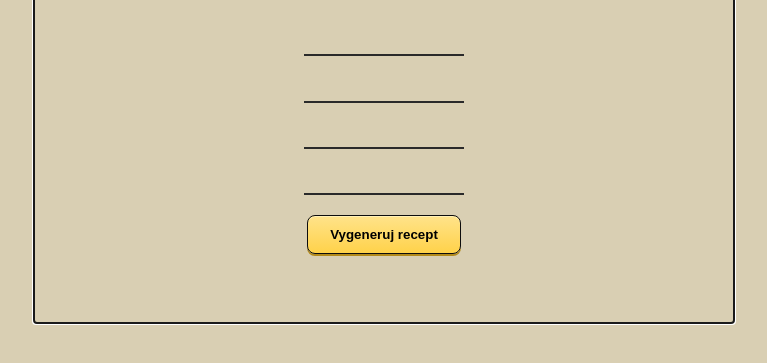
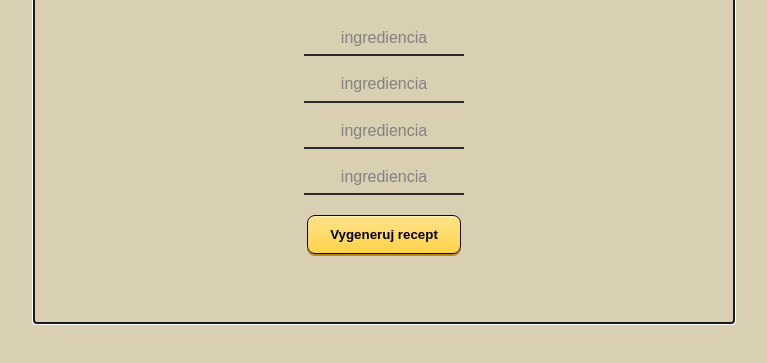
Before and after one commit to MarZav-5/QA_demo_projects, a website: page Co_dom_dal/index.html in a window 1280 px wide. Shown: the part 327-690 px from the top of the page, without its empty margins (256-1023 px from the left). Drawn offline with nearby package versions, Linux system fonts and the light colour scheme; no server answers.

Commit message:
vratenie placeholderu

```diff
--- a/Co_dom_dal/index.html
+++ b/Co_dom_dal/index.html
@@ -49,10 +49,10 @@
 
           <section class="card">
             <div class="grid">
-              <input id="i1" autocomplete="off" />
-              <input id="i2" autocomplete="off" />
-              <input id="i3" autocomplete="off" />
-              <input id="i4" autocomplete="off" />
+              <input id="i1" placeholder="ingrediencia" autocomplete="off" />
+              <input id="i2" placeholder="ingrediencia" autocomplete="off" />
+              <input id="i3" placeholder="ingrediencia" autocomplete="off" />
+              <input id="i4" placeholder="ingrediencia" autocomplete="off" />
             </div>
             <div class="actions">
               <button id="gen" class="primary">Vygeneruj recept</button>
```
